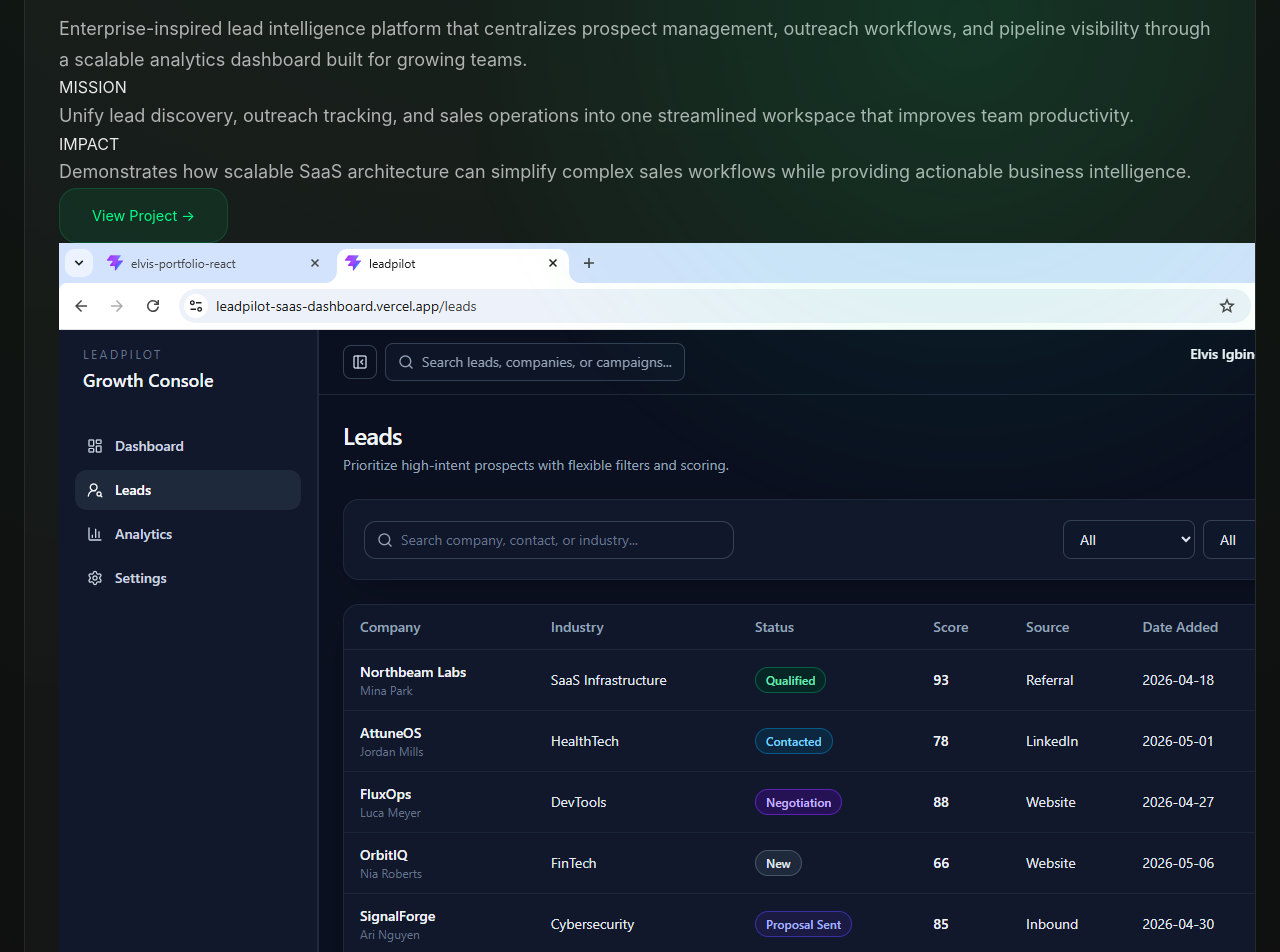
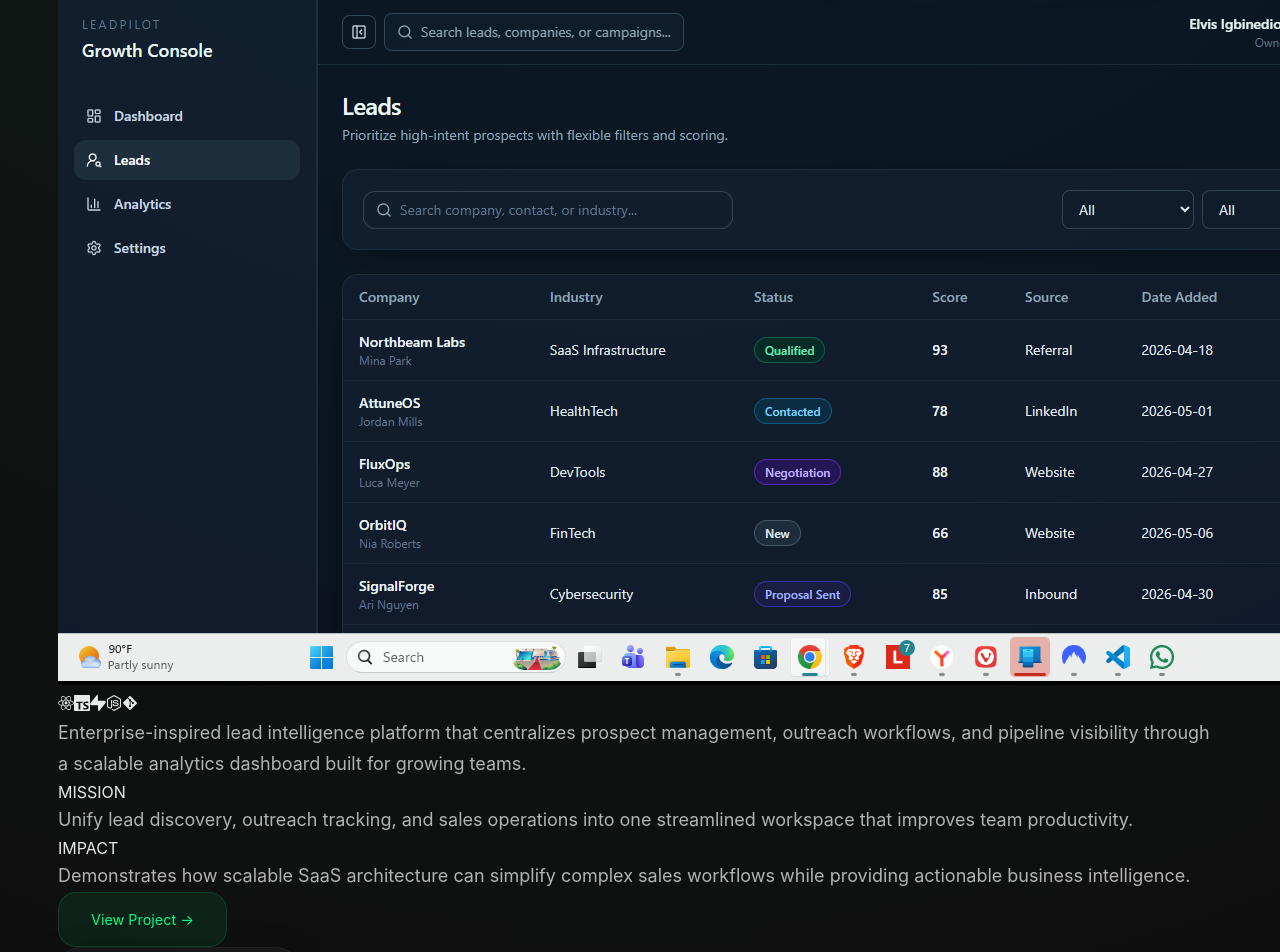
Before and after one commit to igbinedionelvis/elvis-portfolio-react, a React (Vite) app: page / in a window 1280 px wide. Shown: the part 2840-3792 px from the top of the page. Built offline with nearby package versions, Linux system fonts and the light colour scheme.

Commit message:
refactor(projects): archive legacy layout styles

```diff
--- a/src/components/Projects.jsx
+++ b/src/components/Projects.jsx
@@ -210,13 +210,11 @@ export default function Projects() {
               </motion.span>
             </div>
 
-            <div className="content-module">
-
             <AnimatePresence mode="wait">
 
               <motion.div
                 key={featuredProject.slug}
-                  className="content-layout"
+                className="primary-content"
 
                 initial={{
                   opacity: 0,
@@ -239,7 +237,7 @@ export default function Projects() {
                 }}
               >
 
-                  <div className="hero-copy">
+                <div className="hero-module">
 
                   <h3>{featuredProject.title}</h3>
 
@@ -263,38 +261,9 @@ export default function Projects() {
 
                 </div>
 
-                  <div className="description-module">
-
-                    <p>{featuredProject.description}</p>
-
-                  </div>
-
-                  <div className="mission-module">
-                    <span>MISSION</span>
-                    <p>{featuredProject.mission}</p>
-                  </div>
-
-                  <div className="impact-module">
-                    <span>IMPACT</span>
-                    <p>{featuredProject.impact}</p>
-                  </div>
-
-                  <div className="action-module">
-
-                    <Link
-                      to={`/projects/${featuredProject.slug}`}
-                      className="view-system-btn"
-                    >
-                      View Project →
-                    </Link>
-
-                  </div>
-
               </motion.div>
 
             </AnimatePresence>
-
-            </div>
 
             <div className="visual-module">
 
@@ -354,6 +323,40 @@ export default function Projects() {
 
             </div>
 
+            <div className="secondary-content">
+
+              <div className="content-stack">
+
+                <motion.div className="description-module">
+
+                  <p>{featuredProject.description}</p>
+
+                </motion.div>
+
+                <motion.div className="mission-module">
+                  <span>MISSION</span>
+                  <p>{featuredProject.mission}</p>
+                </motion.div>
+
+                <motion.div className="impact-module">
+                  <span>IMPACT</span>
+                  <p>{featuredProject.impact}</p>
+                </motion.div>
+
+                <motion.div className="action-module">
+
+                  <Link
+                    to={`/projects/${featuredProject.slug}`}
+                    className="view-system-btn"
+                  >
+                    View Project →
+                  </Link>
+
+                </motion.div>
+
+              </div>
+
+            </div>
 
           </div>
 
--- a/src/styles/projects.css
+++ b/src/styles/projects.css
@@ -344,7 +344,7 @@
 /* =========================
    NEW
 ========================= */
-.featured-system {
+/*.featured-system {
     position: relative;
 
     top: 100px;
@@ -367,7 +367,7 @@
         linear-gradient(180deg,
             rgba(255, 255, 255, .04),
             rgba(255, 255, 255, .02));
-}
+}*/
 
 .spotlight {
 
@@ -429,7 +429,7 @@
     animation: ambientGlow 10s ease-in-out infinite;
 }
 
-.featured-header {
+/*.featured-header {
     display: flex;
 
     justify-content: space-between;
@@ -585,7 +585,7 @@
 
 }*/
 
-.featured-core {
+/*.featured-core {
 
     display: grid;
 
@@ -657,7 +657,7 @@
     line-height: 1.6;
 
     margin-top: 6px;
-}
+}*/
 
 .system-meta {
 
@@ -691,7 +691,7 @@
     color: #00ff88;
 }
 
-.mission-block {
+/*.mission-block {
 
     margin-top: 14px;
 }
@@ -722,7 +722,7 @@
     line-height: 1.6;
 
     margin-top: 4px;
-}
+}*/
 
 .operational-status {
     position: absolute;
@@ -784,7 +784,7 @@
     animation: none;
 }
 
-.system-actions {
+/*.system-actions {
     display: flex;
     gap: 12px;
 
@@ -815,7 +815,7 @@
     font-size: .75rem;
 
     max-width: 430px;
-}
+}*/
 
 .archive-rail {
     display: flex;
@@ -833,7 +833,7 @@
     font-family: var(--font-tech);
 }
 
-.floating-stack {
+/*.floating-stack {
 
     justify-content: center;
 
@@ -898,7 +898,7 @@
     animation-play-state: paused;
 
     transform: translateY(-4px) scale(1.08);
-}
+}*/
 
 .view-system-btn {
     display: inline-flex;
@@ -981,7 +981,7 @@
     opacity: 1;
 }
 
-.project-preview-row {
+/*.project-preview-row {
 
     position: relative;
 
@@ -1007,7 +1007,7 @@
             black 8%,
             black 92%,
             transparent);
-}
+}*/
 
 .preview-wrapper {
 
@@ -1331,7 +1331,7 @@
    PROJECT MAGNET RESPONSIVE
 ========================= */
 
-@media (max-width: 1440px) {
+/*@media (max-width: 1440px) {
 
     .featured-core {
 
@@ -1767,4 +1767,4 @@
         justify-content: center;
 
     }
-}
+}*/
```
Lines whose indentation alone changed are shown as unchanged.
